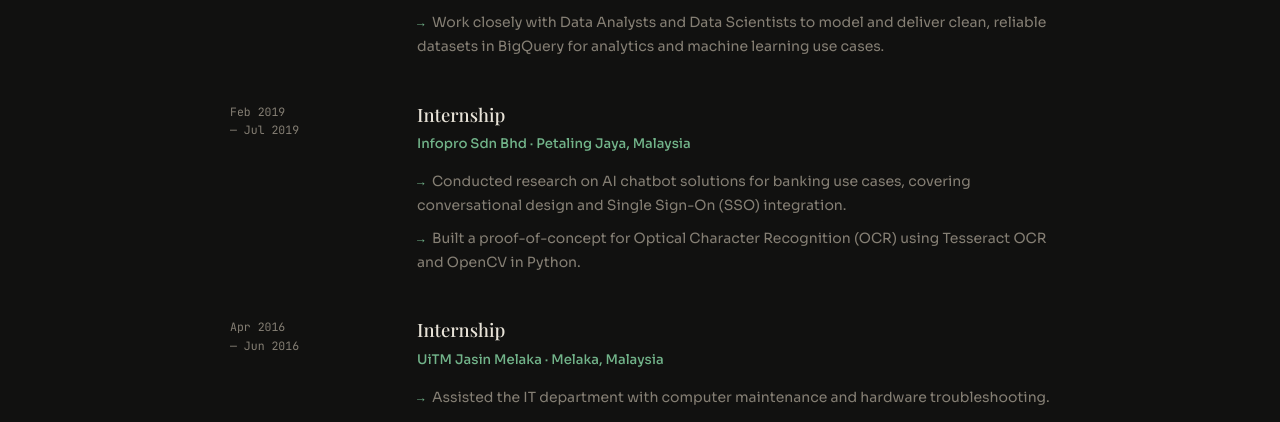
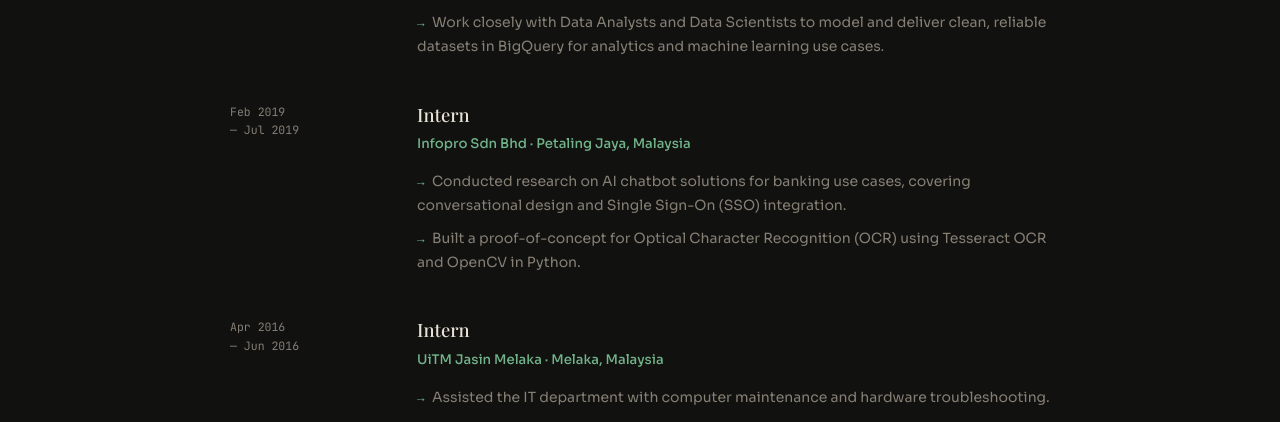
Before and after one commit to akmalshapii/akmalshapii.github.io, a Jekyll site: the page built from resume.html, in a window 1280 px wide and 900 px high, scrolled down 876 px. Shown: the part 158-580 px from the top of the window. Built offline with Jekyll 4.4.1, drawn with Linux system fonts in a browser that asks for light colours; some web fonts are replaced.

Commit message:
change internship role

```diff
--- a/_data/experience.yml
+++ b/_data/experience.yml
@@ -16,7 +16,7 @@
     - Led the migration of existing cron-scheduled data pipelines from a Google Compute Engine VM to Apache Airflow on Cloud Composer, improving pipeline observability, reliability, and maintainability.
     - Work closely with Data Analysts and Data Scientists to model and deliver clean, reliable datasets in BigQuery for analytics and machine learning use cases.
 
-- role: Internship
+- role: Intern
   company: Infopro Sdn Bhd
   location: Petaling Jaya, Malaysia
   period_start: Feb 2019
@@ -25,7 +25,7 @@
     - Conducted research on AI chatbot solutions for banking use cases, covering conversational design and Single Sign-On (SSO) integration.
     - Built a proof-of-concept for Optical Character Recognition (OCR) using Tesseract OCR and OpenCV in Python.
 
-- role: Internship
+- role: Intern
   company: UiTM Jasin Melaka
   location: Melaka, Malaysia
   period_start: Apr 2016
```
